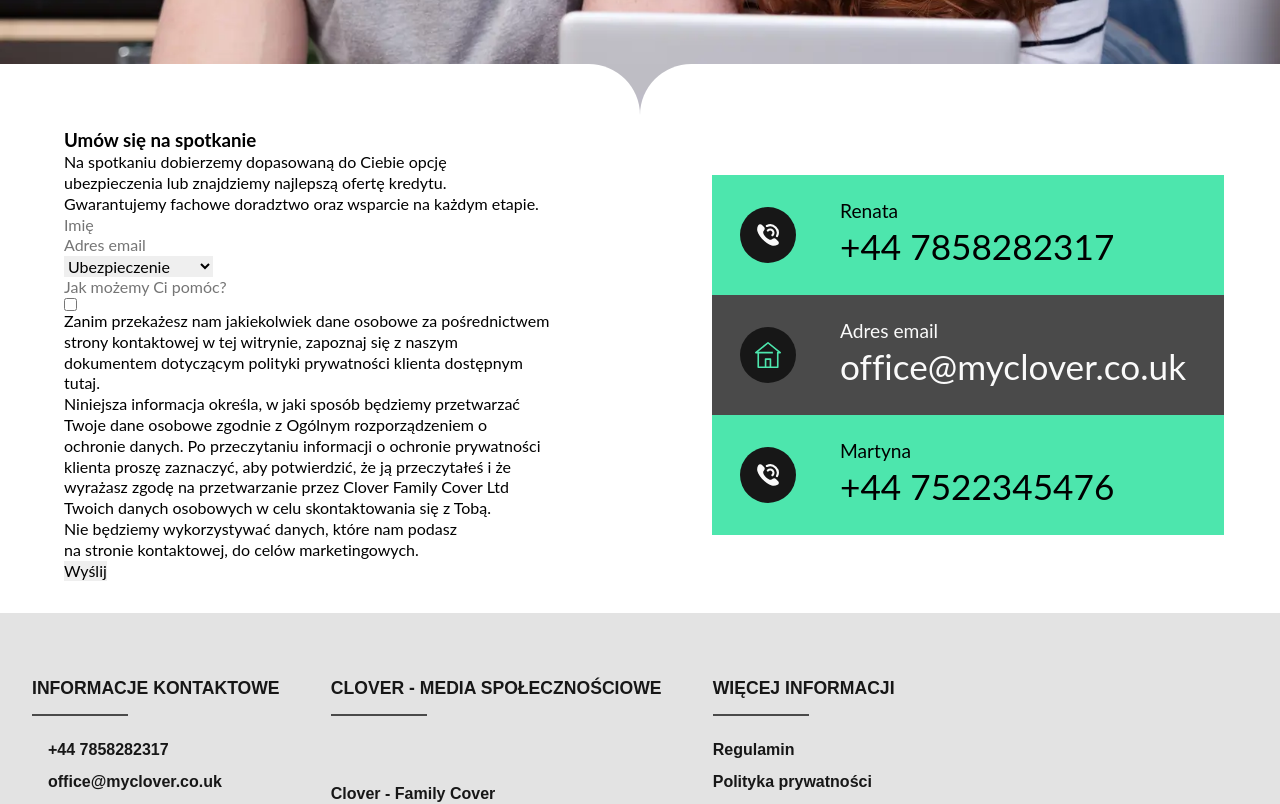
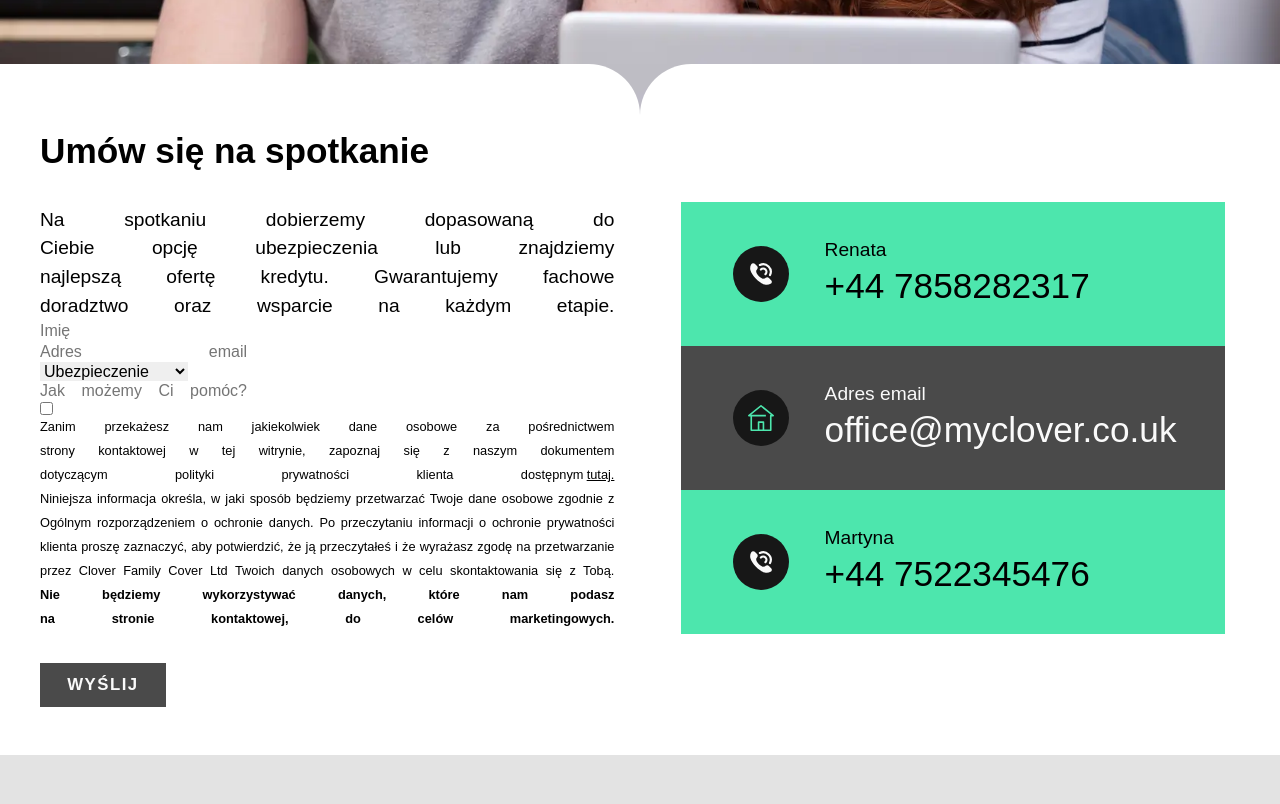
Before and after one commit to TZ-fn/MyClover, a React (Vite) app: page /contact in a window 1280 px wide. Shown: the part 460-1264 px from the top of the page. Built offline with nearby package versions, Linux system fonts and the light colour scheme; some icons are missing; a web font is replaced by a local one.

Commit message:
feat: add more styling

```diff
--- a/src/components/AboutSection/AboutSection.module.scss
+++ b/src/components/AboutSection/AboutSection.module.scss
@@ -82,6 +82,23 @@
   justify-content: center;
 }
 
+.phoneContainer,
+.emailContainer {
+  min-height: 4rem;
+  padding: 1.5rem 0.5rem 2rem 1rem;
+  height: 100%;
+  width: 75%;
+  max-width: 25rem;
+}
+
+.phoneContainer {
+  background-color: var(--accent-color-blue);
+}
+
+.emailContainer {
+  background-color: var(--dark-grey);
+}
+
 .phoneIconContainer,
 .emailIconContainer {
   display: flex;
@@ -124,23 +141,6 @@
 
 .dataLabel {
   font-size: clamp(1rem, 2vw, 1.1rem);
-}
-
-.phoneContainer,
-.emailContainer {
-  min-height: 4rem;
-  padding: 1.5rem 0.5rem 2rem 1rem;
-  height: 100%;
-  width: 75%;
-  max-width: 25rem;
-}
-
-.phoneContainer {
-  background-color: var(--accent-color-blue);
-}
-
-.emailContainer {
-  background-color: var(--dark-grey);
 }
 
 .iconsContainer {
--- a/src/components/ContactPageMain/ContactForm/ContactForm.module.scss
+++ b/src/components/ContactPageMain/ContactForm/ContactForm.module.scss
@@ -3,5 +3,51 @@
   align-items: flex-start;
   justify-content: center;
   flex-direction: column;
-  width: calc(50% - 2.5vw);
+  width: calc(50% - 2vw);
+  font-family: "Cabin", sans-serif;
+  text-align: justify;
+  text-align-last: justify;
 }
+
+.formHeader {
+  font-size: clamp(1.5rem, 4vw, 2.2rem);
+  margin-bottom: 2rem;
+}
+
+.formText {
+  font-size: clamp(1rem, 2vw, 1.2rem);
+  line-height: 1.8rem;
+}
+
+.formDisclaimer,
+.formLink,
+.formDisclaimerBold {
+  line-height: 1.5rem;
+  font-size: clamp(0.8rem, 1vw, 0.9rem);
+}
+
+.formLink {
+  display: inline;
+  margin-left: 0.2rem;
+  text-decoration: underline;
+}
+
+.formDisclaimerBold {
+  font-weight: 700;
+}
+
+.sendButton {
+  margin-top: 2rem;
+  padding: 0.7rem 1.7rem;
+  font-size: 1.05rem;
+  color: var(--white);
+  background-color: var(--dark-grey);
+  text-transform: uppercase;
+  font-weight: 700;
+  letter-spacing: 1.5px;
+  cursor: pointer;
+
+  &:hover {
+    background-color: var(--accent-color-teal);
+  }
+}
--- a/src/components/ContactPageMain/ContactForm/ContactForm.tsx
+++ b/src/components/ContactPageMain/ContactForm/ContactForm.tsx
@@ -1,3 +1,4 @@
+import { Link } from "react-router-dom";
 import useTranslation from "hooks/useTranslation";
 import styles from "./ContactForm.module.scss";
 
@@ -7,8 +8,8 @@ export default function ContactForm() {
 
   return (
     <form className={styles.mainContainer}>
-      <h3>{contactPageTranslation.contactForm.header}</h3>
-      <p>{contactPageTranslation.contactForm.text1}</p>
+      <h3 className={styles.formHeader}>{contactPageTranslation.contactForm.header}</h3>
+      <p className={styles.formText}>{contactPageTranslation.contactForm.text1}</p>
       <input type="text" placeholder={contactPageTranslation.contactForm.form1Placeholder} />
       <input type="text" placeholder={contactPageTranslation.contactForm.form2Placeholder} />
       <select>
@@ -20,12 +21,16 @@ export default function ContactForm() {
         </option>
       </select>
       <input type="text" placeholder={contactPageTranslation.contactForm.form4Placeholder} />
-      <input type="checkbox" />
-      <p>{contactPageTranslation.contactForm.formDisclaimer1}</p>
-      <span>{contactPageTranslation.contactForm.formDisclaimer2}</span>
-      <p>{contactPageTranslation.contactForm.formDisclaimer3}</p>
-      <p>{contactPageTranslation.contactForm.formDisclaimer4}</p>
-      <button>{contactPageTranslation.contactForm.send}</button>
+      <input type="checkbox" style={{ display: "inline" }} />
+      <p className={styles.formDisclaimer}>
+        {contactPageTranslation.contactForm.formDisclaimer1}
+        <Link to="/privacy-policy">
+          <span className={styles.formLink}>{contactPageTranslation.contactForm.formDisclaimer2}</span>
+        </Link>
+      </p>
+      <p className={styles.formDisclaimer}>{contactPageTranslation.contactForm.formDisclaimer3}</p>
+      <p className={styles.formDisclaimerBold}>{contactPageTranslation.contactForm.formDisclaimer4}</p>
+      <button className={styles.sendButton}>{contactPageTranslation.contactForm.send}</button>
     </form>
   );
 }
--- a/src/components/ContactPageMain/ContactPageMain.module.scss
+++ b/src/components/ContactPageMain/ContactPageMain.module.scss
@@ -2,10 +2,10 @@
   display: flex;
   align-items: center;
   justify-content: center;
-  gap: 5vw;
+  gap: 4vw;
   margin: auto;
-  max-width: 80rem;
-  padding: 0 2rem 2rem 4rem;
+  max-width: 75rem;
+  padding: 0 0 3rem 0;
 }
 
 .contactDataContainer {
@@ -13,16 +13,17 @@
   align-items: center;
   justify-content: center;
   flex-direction: column;
-  width: calc(50% - 2.5vw);
+  width: calc(50% - 2vw);
 }
 
 .contactItemContainer {
   width: 100%;
-  height: 7.5rem;
+  height: 9rem;
   display: flex;
   align-items: flex-start;
   justify-content: center;
   font-size: clamp(1.5rem, 4vw, 2.2rem);
+  font-family: "Cabin", sans-serif;
 
   &:hover {
     .iconInnerContainer {
@@ -31,13 +32,35 @@
   }
 }
 
+.phoneContainer,
+.emailContainer {
+  min-height: 6rem;
+  display: flex;
+  align-items: flex-start;
+  justify-content: center;
+  flex-direction: column;
+  height: 100%;
+  width: 75%;
+  max-width: 25rem;
+}
+
+.phoneContainer {
+  background-color: var(--accent-color-teal);
+}
+
+.emailContainer {
+  color: var(--white);
+  background-color: var(--dark-grey);
+}
+
 .phoneIconContainer,
 .emailIconContainer {
   display: flex;
   align-items: center;
   justify-content: center;
   height: 100%;
-  width: 20%;
+  width: 25%;
+  padding-left: 1rem;
 }
 
 .phoneIconContainer {
@@ -64,27 +87,9 @@
   border-radius: 50%;
   background-color: var(--black);
   padding: 15px;
-  transition: all 0.1s ease-in-out;
+  transition: all 0.3s ease-in-out;
 }
 
 .dataLabel {
   font-size: clamp(1rem, 2vw, 1.2rem);
 }
-
-.phoneContainer,
-.emailContainer {
-  min-height: 4rem;
-  padding: 1.5rem 0.5rem 2rem 1rem;
-  height: 100%;
-  width: 75%;
-  max-width: 25rem;
-}
-
-.phoneContainer {
-  background-color: var(--accent-color-teal);
-}
-
-.emailContainer {
-  color: var(--white);
-  background-color: var(--dark-grey);
-}
```
